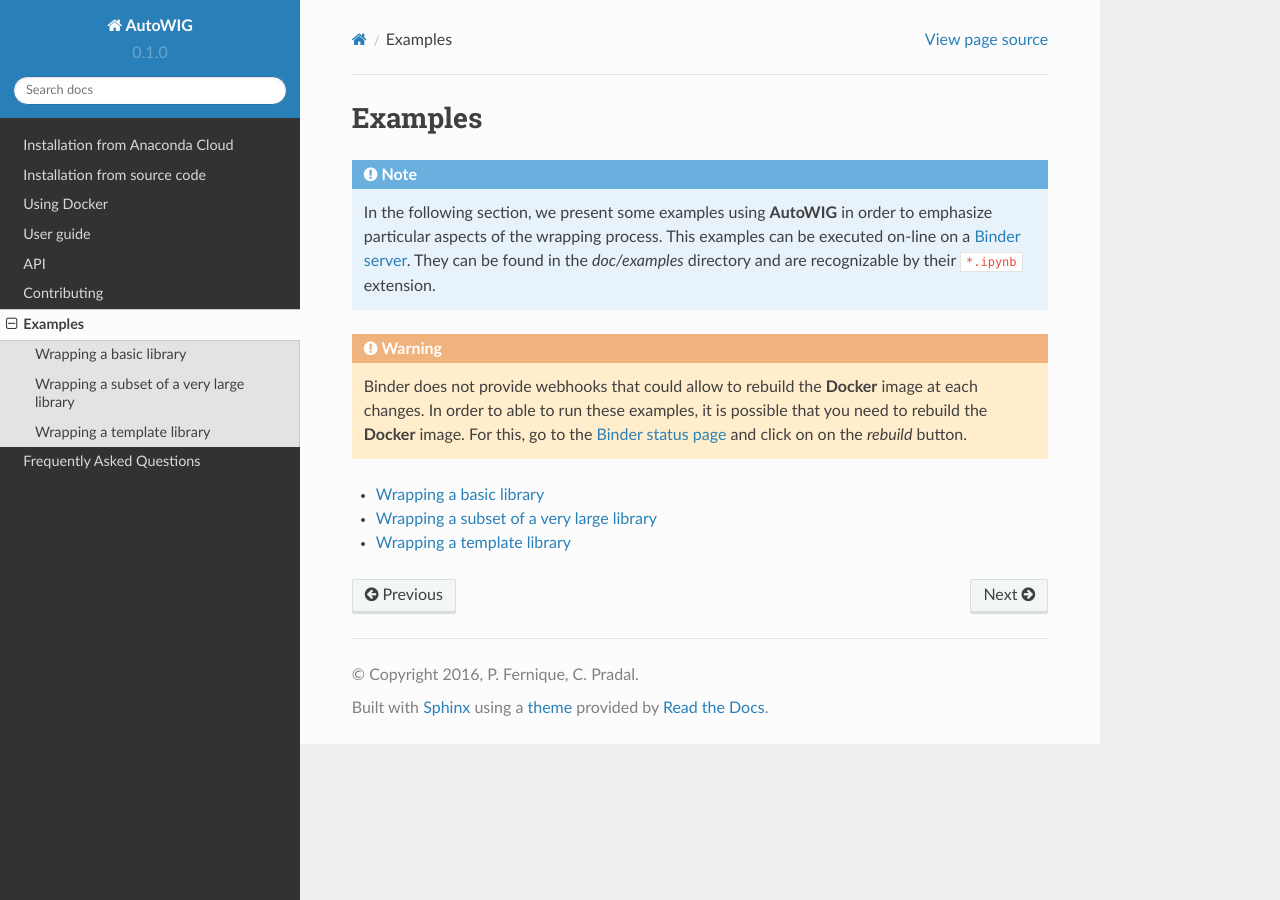
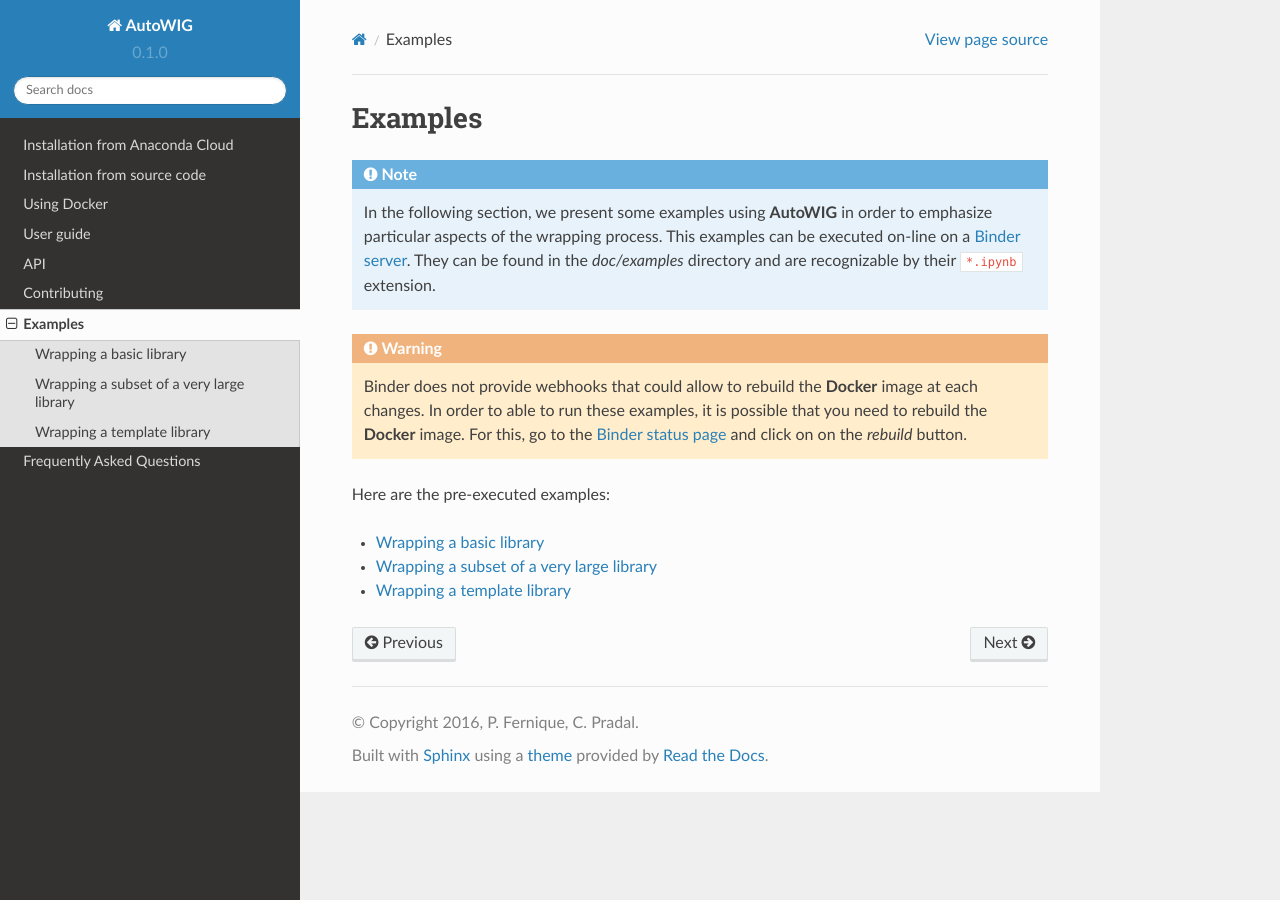
Before and after one commit to StatisKit/AutoWIG, a Sphinx documentation site: the page built from doc/examples/index.rst, in a window 1280 px wide. Built offline with Sphinx 7.4.7 and the Read the Docs theme 2.0.0, drawn with Linux system fonts in a browser that asks for light colours.

Commit message:
Update index.rst

```diff
--- a/doc/examples/index.rst
+++ b/doc/examples/index.rst
@@ -13,6 +13,8 @@ Examples
   In order to able to run these examples, it is possible that you need to rebuild the **Docker** image.
   For this, go to the `Binder status page <http://mybinder.org/status/statiskit/autowig>`_ and click on on the `rebuild` button.
 
+Here are the pre-executed examples:
+
 .. toctree::
   :maxdepth: 2
 
```
